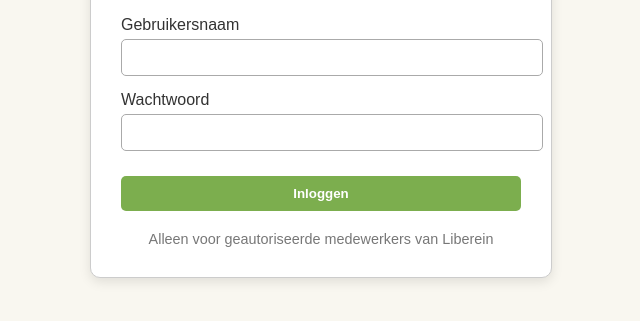
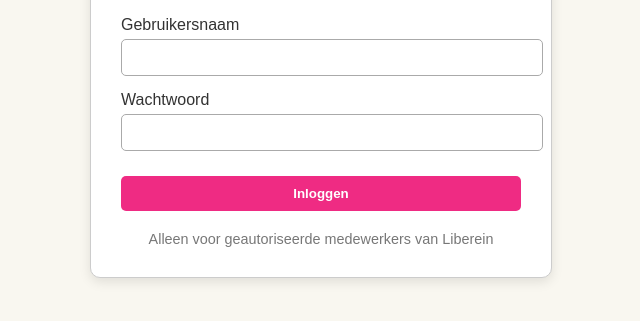
Before and after one commit to kikiboy91/testpage, a plain HTML site: page login.html in a window 1280 px wide. Shown: the part 327-648 px from the top of the page, without its empty margins (319-959 px from the left). Drawn offline with Linux system fonts and the light colour scheme.

Commit message:
Update login.html

```diff
--- a/login.html
+++ b/login.html
@@ -51,7 +51,7 @@
       width: 100%;
       margin-top: 25px;
       padding: 10px;
-      background-color: #7cae4e;
+      background-color: #ef2b83;
       border: none;
       color: white;
       font-weight: bold;
```
